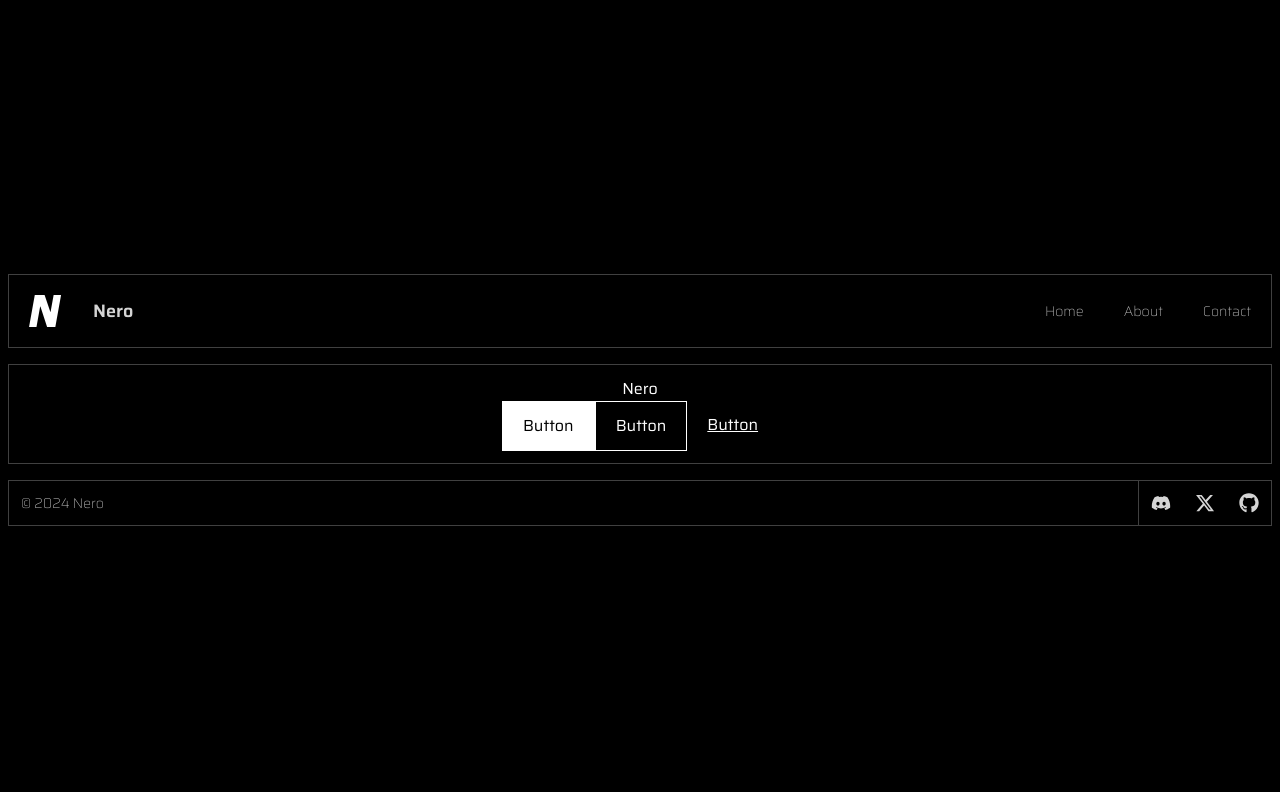
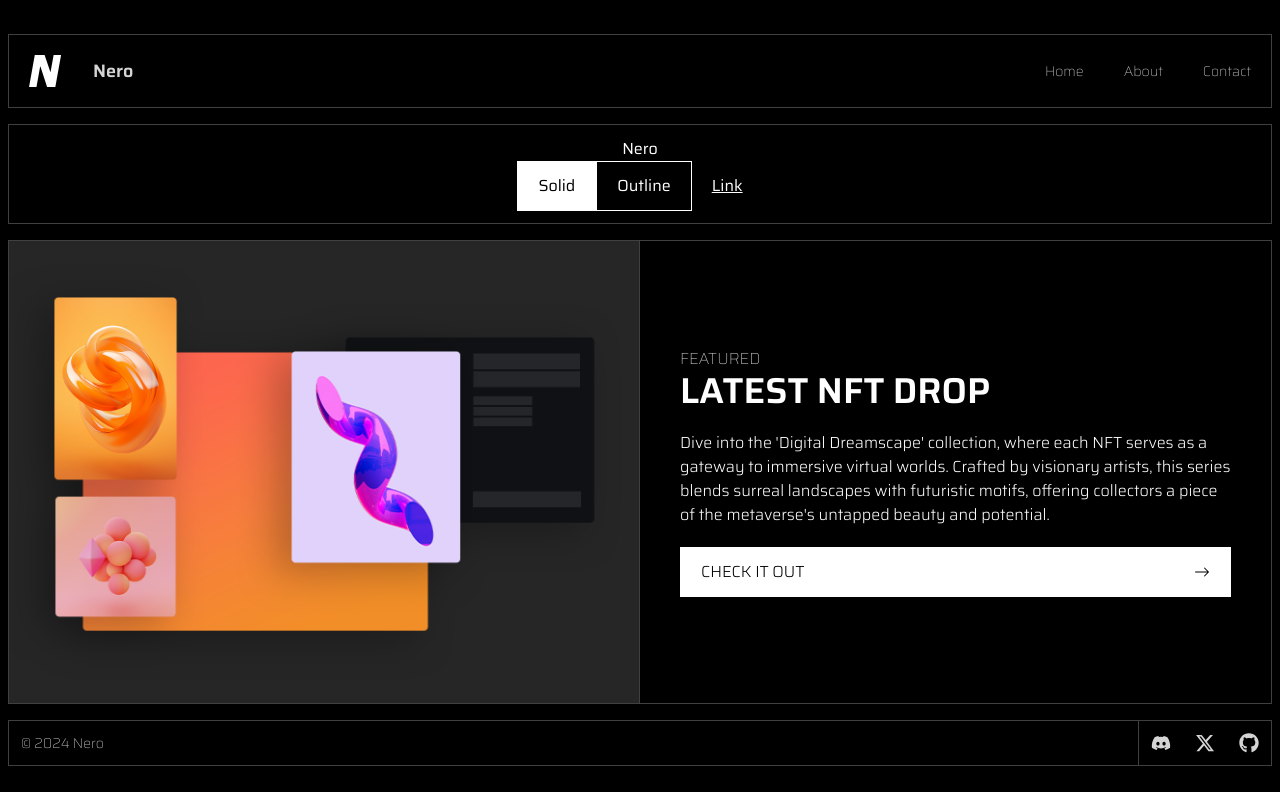
Before and after one commit to kisbalazspatrik/nero-landing, a Next.js app: page / in a window 1280 px wide. Shown: the top 792 px of the page. Built offline with nearby package versions, Linux system fonts and the light colour scheme.

Commit message:
(feat) cta section component

```diff
--- a/src/app/page.tsx
+++ b/src/app/page.tsx
@@ -1,14 +1,36 @@
+/* eslint-disable @next/next/no-img-element */
 import Button from "@/components/button";
+import Container from "@/components/container";
+import SectionCTA from "@/components/sectionCta";
+import { BsArrowRight } from "react-icons/bs";
 
 export default function Home() {
   return (
-    <main className="full-width border-neutral-700 sm:border max-w-[1200px] sm:m-2 p-3 justify-center flex items-center flex-col">
-      <p>Nero</p>
-      <div className="flex flex-row">
-        <Button type="solid">Solid</Button>
-        <Button type="outline">Solid</Button>
-        <Button type="link">Solid</Button>
-      </div>
-    </main>
+    <>
+      <Container className="flex-col p-3">
+        <p>Nero</p>
+        <div className="flex flex-row">
+          <Button type="solid">Solid</Button>
+          <Button type="outline">Outline</Button>
+          <Button type="link">Link</Button>
+        </div>
+      </Container>
+      <SectionCTA
+        imgSrc="/latest-drop.png"
+        imgAlt="NFT Drop"
+        headline="Featured"
+        title="Latest NFT Drop"
+        description="Dive into the 'Digital Dreamscape' collection, where each
+          NFT serves as a gateway to immersive virtual worlds. Crafted by
+          visionary artists, this series blends surreal landscapes with
+          futuristic motifs, offering collectors a piece of the metaverse's
+          untapped beauty and potential."
+        button={{
+          text: "Check it out",
+          href: "#",
+          rightIcon: <BsArrowRight />,
+        }}
+      />
+    </>
   );
 }
--- a/src/components/button/index.tsx
+++ b/src/components/button/index.tsx
@@ -1,13 +1,22 @@
 import { transition } from "@/utils/tailwindClasses";
-import React, { FC, HTMLProps } from "react";
+import React, { FC, HTMLProps, ReactNode } from "react";
 
 interface ButtonProps extends HTMLProps<HTMLButtonElement> {
   type: "solid" | "outline" | "link";
   href?: string;
+  leftIcon?: ReactNode;
+  rightIcon?: ReactNode;
 }
 
-const Button: FC<ButtonProps> = ({ type, href }) => {
-  const buttonClasses = `${transition} px-5 py-3 cursor-pointer`;
+const Button: FC<ButtonProps> = ({
+  type,
+  href,
+  className,
+  children,
+  leftIcon,
+  rightIcon,
+}) => {
+  const buttonClasses = `${transition} px-5 py-3 cursor-pointer flex items-center ${className}`;
 
   const Buttons = {
     solid: `${buttonClasses} bg-white border-white text-black border hover:bg-black hover:text-white hover:opacity-80`,
@@ -17,7 +26,9 @@ const Button: FC<ButtonProps> = ({ type, href }) => {
 
   return (
     <a href={href} className={Buttons[type]}>
-      Button
+      {leftIcon && <div className="mr-3">{leftIcon}</div>}
+      {children}
+      {rightIcon && <div className="ml-auto">{rightIcon}</div>}
     </a>
   );
 };
--- /dev/null
+++ b/src/components/sectionCta/index.tsx
@@ -0,0 +1,60 @@
+/* eslint-disable @next/next/no-img-element */
+import React, { FC, ReactNode } from "react";
+import Container from "../container";
+import Button from "../button";
+import { BsArrowRight } from "react-icons/bs";
+
+interface SectionCTAProps {
+  imgSrc: string;
+  imgAlt: string;
+  headline: string;
+  title: string;
+  description: string;
+  button: {
+    text: string;
+    href: string;
+    rightIcon?: ReactNode;
+    leftIcon?: ReactNode;
+  };
+  reverse?: boolean;
+}
+
+const SectionCTA: FC<SectionCTAProps> = ({
+  imgSrc,
+  imgAlt,
+  headline,
+  title,
+  description,
+  button,
+  reverse,
+}) => {
+  return (
+    <Container
+      className={
+        reverse
+          ? "flex-col-reverse md:flex-row-reverse"
+          : "flex-col md:flex-row"
+      }
+    >
+      <div className="w-full md:w-1/2 md:border-r border-neutral-700 bg-neutral-800 flex items-center justify-center">
+        <img src={imgSrc} width={"100%"} height={"auto"} alt={imgAlt} />
+      </div>
+      <div className="w-full md:w-1/2 flex flex-col p-10">
+        <p className="uppercase font-thin text-neutral-300">{headline}</p>
+        <p className="mb-5 uppercase font-semibold text-4xl">{title}</p>
+        <p className="mb-5 font-light">{description}</p>
+        <Button
+          type="solid"
+          className="uppercase font-light"
+          href={button.href}
+          rightIcon={button.rightIcon}
+          leftIcon={button.leftIcon}
+        >
+          {button.text}
+        </Button>
+      </div>
+    </Container>
+  );
+};
+
+export default SectionCTA;
```
Also changed, not shown: public/latest-drop.png (added).
